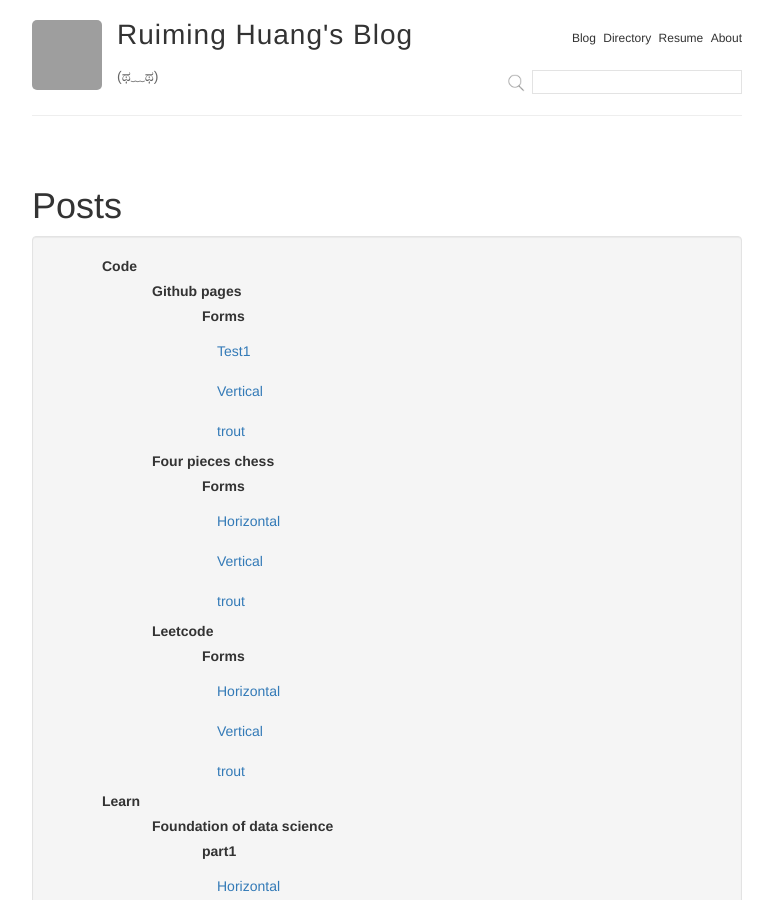
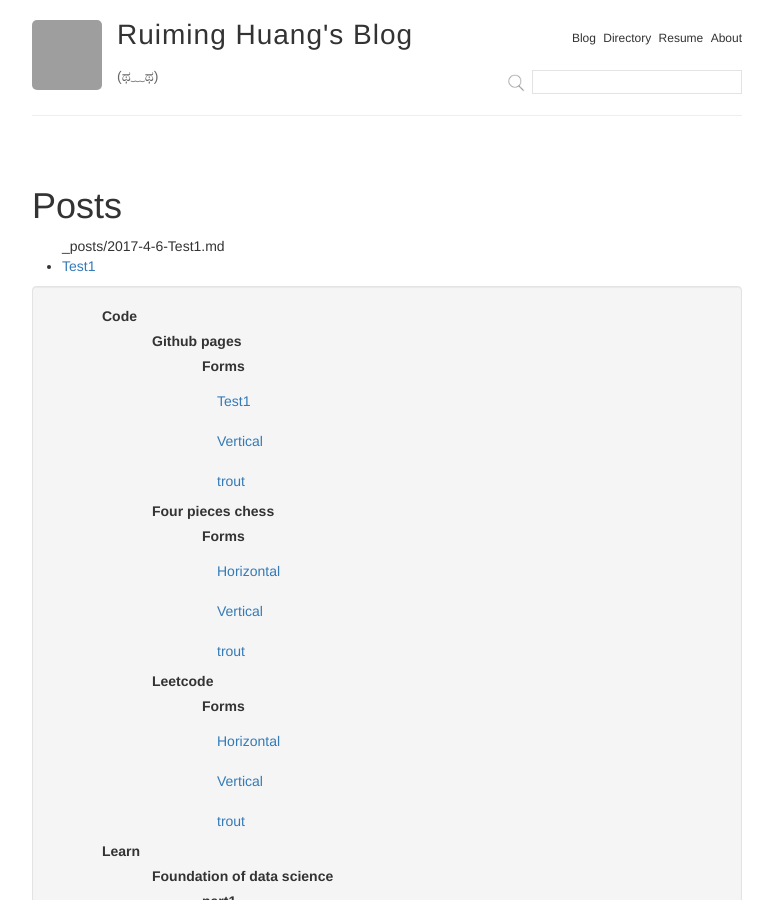
Before and after one commit to Wizna/Wizna.github.io, a Jekyll site: the page built from directory.html, in a window 1280 px wide and 900 px high. Shown: the whole window, without its empty margins (253-1026 px from the left). Built offline with Jekyll 4.4.1, drawn with Linux system fonts in a browser that asks for light colours; grey boxes are pictures that could not be loaded.

```diff
--- a/_config.yml
+++ b/_config.yml
@@ -84,3 +84,9 @@ exclude:
   - LICENSE
   - README.md
   - CNAME
+
+
+collections:
+  posts:
+    output: true
+    permalink: /posts/:path/
--- a/_layouts/default.html
+++ b/_layouts/default.html
@@ -18,6 +18,7 @@ exclude_from_search: true
     <script src='{{ '/bootstrap/js/jquery.min.js' | site.baseurl  }}'></script>
     <script src="{{  '/bootstrap/js/bootstrap.min.js'  | site.baseurl  }}"></script>
     <link rel="stylesheet" type="text/css" href="../bootstrap/css/bootstrap.min.css">
+    <script src='{{ '/bootstrap/js/directory.js' | site.baseurl  }}'></script>
     {% if page.tipue_search_active or layout.tipue_search_active %}
     <!-- <link rel="stylesheet" href="{{ " /assets/tipuesearch/css/normalize.css " | site.baseurl  }}"> -->
     <!-- // <script src="https://ajax.googleapis.com/ajax/libs/jquery/3.1.1/jquery.min.js"></script> -->
--- a/directory.html
+++ b/directory.html
@@ -4,9 +4,19 @@ title: Posts
 permalink: /directory/
 ---
 
+
 <link class="cssdeck" rel="stylesheet" href="../bootstrap/css/directory.css">
 
 
+<ul>
+{% for topic in site.posts %}
+    <div class = "post-direct">
+        <span>{{ topic.relative_path }}</span>
+        <li><a href="{{ site.baseurl }}{{ topic.url }}">{{ topic.title }}</a></li>
+    </div>
+{% endfor %}
+</ul>
+<p id="loadfiles"></p>
 <div class="span3">
     <div class="well">
         <div>
```
Also changed, not shown: about.md (+3 -3 lines), README.md, 1 other file.
